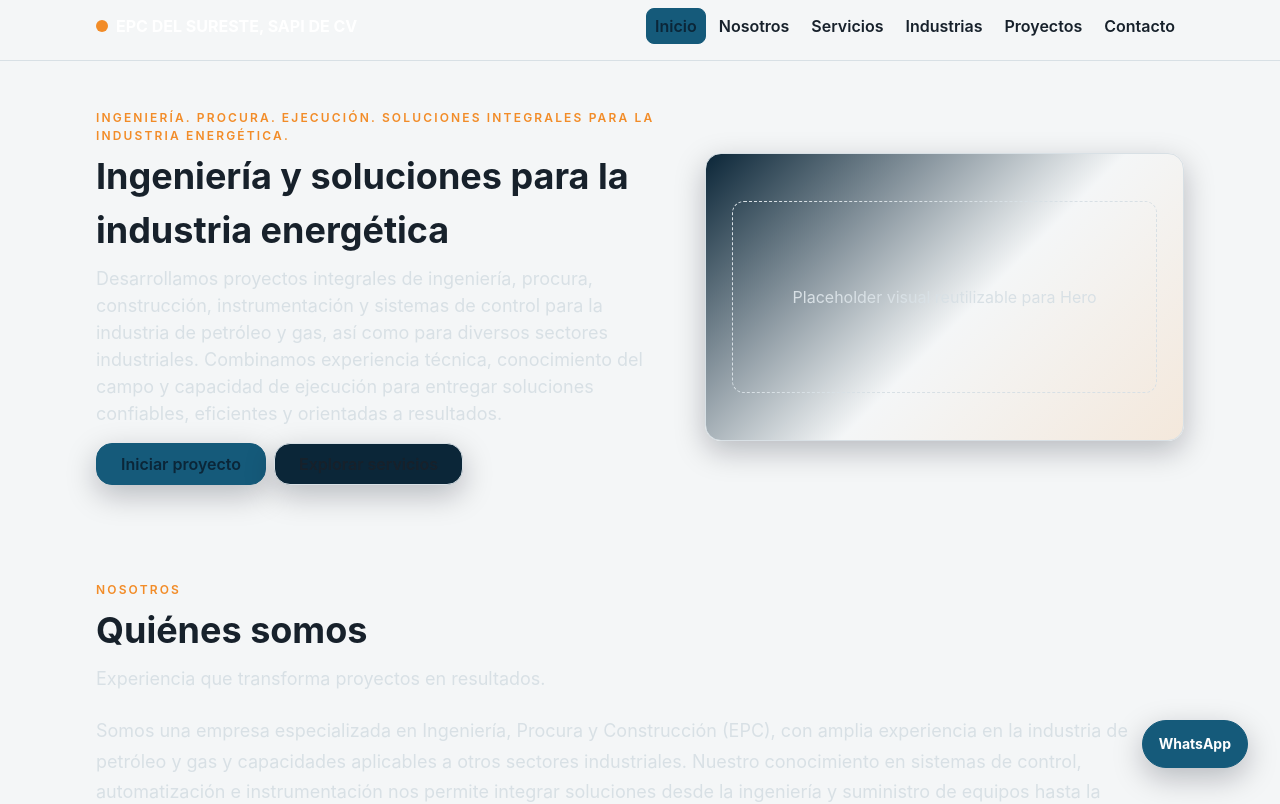
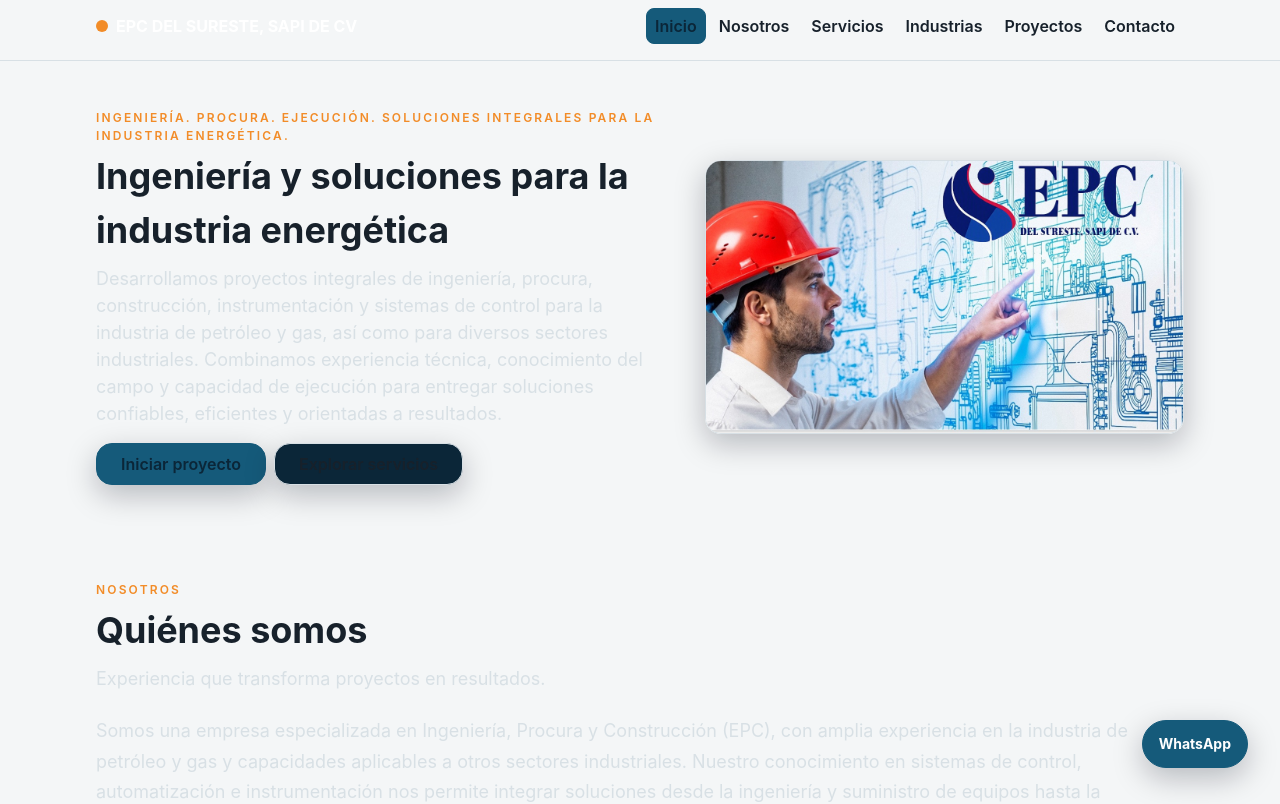
Before and after one commit to Rojano23/EPCDELSURESTE, a React (Vite) app: page / in a window 1280 px wide. Shown: the top 804 px of the page. Built offline with nearby package versions, Linux system fonts and the light colour scheme.

Commit message:
Improve EPC and add pichero

```diff
--- a/src/components/layout/Container.tsx
+++ b/src/components/layout/Container.tsx
@@ -32,7 +32,7 @@ export function Container({
     maxWidth: sizeMap[size],
     marginInline: 'auto',
     paddingInline: `clamp(${designTokens.spacing.md}, 4vw, ${designTokens.spacing.xl})`,
-    color: theme.textOnDarkColor,
+    color: theme.textColor,
     ...style,
   };
 
--- a/src/components/layout/Footer.tsx
+++ b/src/components/layout/Footer.tsx
@@ -45,8 +45,8 @@ export function Footer() {
       >
         <div className="footer-grid" style={{ display: 'grid', gap: designTokens.spacing.lg }}>
           <section aria-label="Identidad corporativa">
-            <h2 style={{ margin: 0, fontSize: '1.125rem', color: theme.textColor }}>{company.companyName}</h2>
-            <p style={{ margin: `${designTokens.spacing.xs} 0 0`, color: theme.textSecondaryColor }}>
+            <h2 style={{ margin: 0, fontSize: '1.125rem', color: theme.textOnDarkColor }}>{company.companyName}</h2>
+            <p style={{ margin: `${designTokens.spacing.xs} 0 0`, color: theme.textOnDarkColor }}>
               {company.tagline}
             </p>
           </section>
@@ -99,7 +99,7 @@ export function Footer() {
                       href={entry.href}
                       target="_blank"
                       rel="noopener noreferrer"
-                      style={{ color: theme.primaryColor, textDecoration: 'none' }}
+                      style={{ color: theme.textOnDarkColor, textDecoration: 'none' }}
                       aria-label={`Abrir ${entry.label} en nueva pestaña`}
                     >
                       {entry.label}
--- a/src/data/company.ts
+++ b/src/data/company.ts
@@ -1,4 +1,5 @@
 import type { Company } from '../types';
+
 
 export const company: Company = {
   companyName: 'EPC DEL SURESTE, SAPI DE CV',
@@ -18,7 +19,7 @@ export const company: Company = {
     href: '#servicios',
     ariaLabel: 'Ir a la sección de servicios',
   },
-  heroImage: '',
+  heroImage: new URL('../assets/cliente/EPC2.jpg', import.meta.url).href,
   heroImageAlt: 'Ilustración corporativa temporal para representar el Hero principal.',
   heroBackgroundImage: '',
   heroVideoBackground: '',
--- a/src/sections/Projects/ProjectCard.tsx
+++ b/src/sections/Projects/ProjectCard.tsx
@@ -39,7 +39,7 @@ export function ProjectCard({ project }: ProjectCardProps) {
 
   const descriptionStyle: CSSProperties = {
     margin: 0,
-    color: theme.textSecondaryColor,
+    color: theme.textOnDarkColor,
     fontSize: '0.95rem',
     lineHeight: 1.65,
   };
```
Also changed, not shown: src/assets/cliente/EPC1.svg (added), src/assets/cliente/EPC2.jpg (added).
